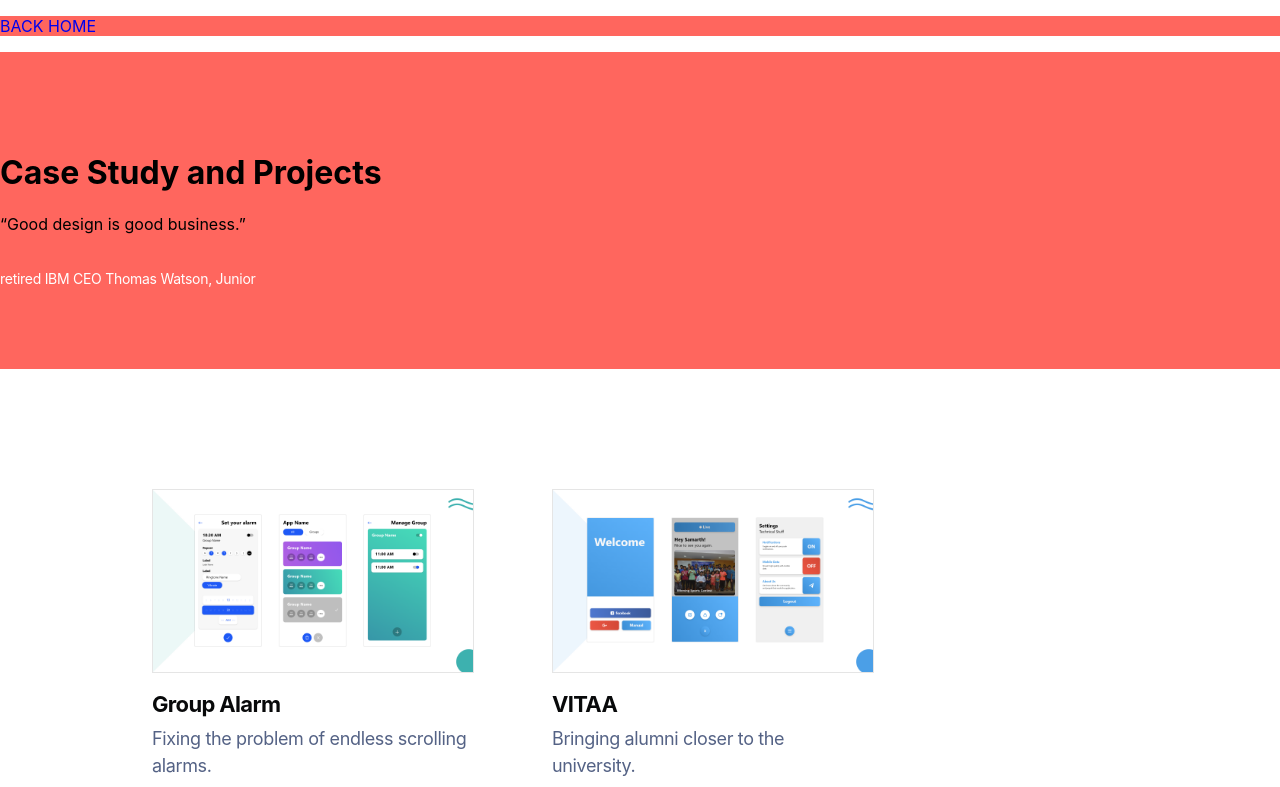
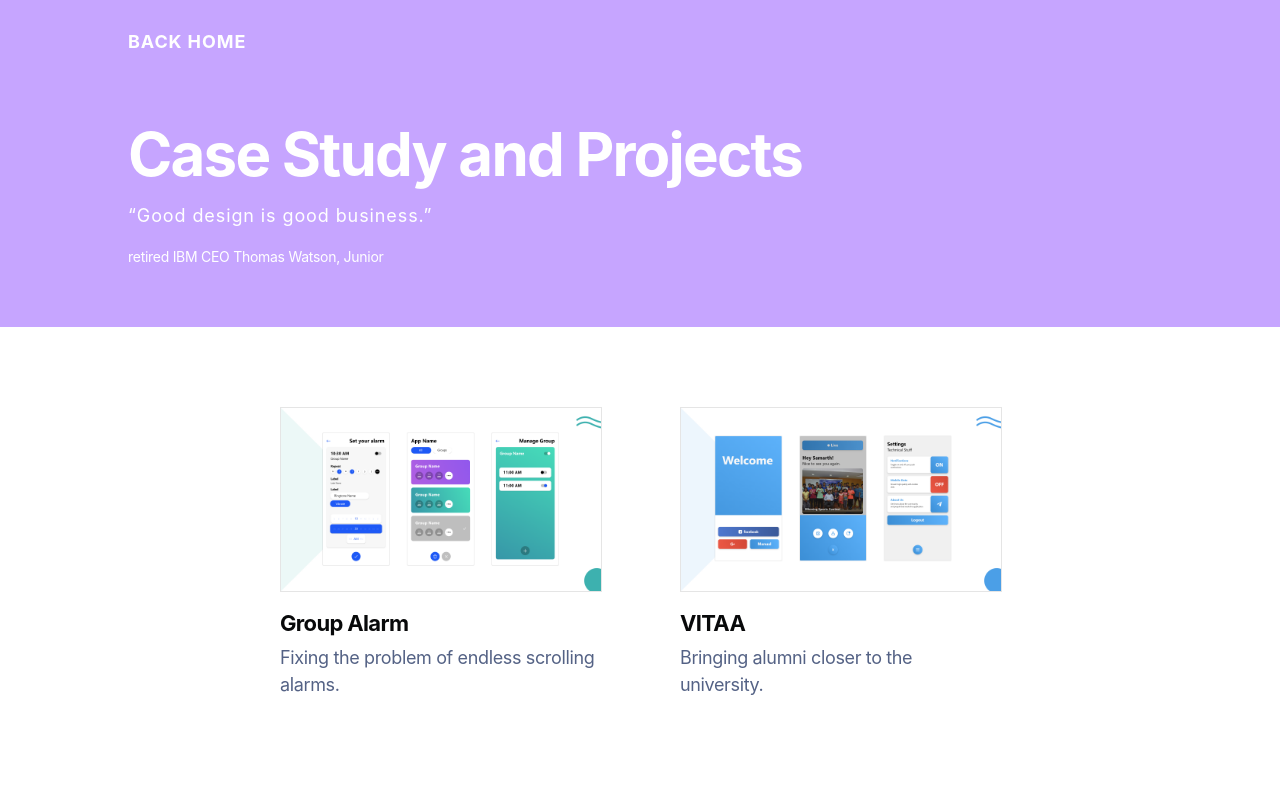
Before and after one commit to samarthdesigns/samarthdesigns.github.io, a React (Create React App) app: page /case-studies in a window 1280 px wide. Shown: the top 787 px of the page. Built offline with nearby package versions, Linux system fonts and the light colour scheme.

Commit message:
Fixed CSS

```diff
--- a/src/styles/App.css
+++ b/src/styles/App.css
@@ -485,3 +485,154 @@ a{
   }
 
 }
+
+
+
+
+
+
+
+
+
+
+
+
+
+
+
+
+
+
+
+
+
+/* Other pages */
+
+
+.listingPage .nav{
+  width: 100%;
+  padding-top: 30px;
+  padding-bottom: 10px;
+  background: #c6a5ff;;
+}
+
+.listingPage .content {
+  width: 80%;
+  max-width: 1200px;
+  margin: auto auto;
+}
+
+.listingPage .content p{
+  color: #ffffff;
+  font-weight: 400;
+  font-size: 18px;
+  line-height: 1.34;
+  font-weight: 400;
+  letter-spacing: 0.05em;
+  margin: 0px;
+  padding: 0px;
+}
+
+.listingPage .nav .content p{
+  font-weight: 700;
+  transform: translateX(0px);
+  transition: all .3s ease;
+}
+
+.listingPage .nav .content p:hover{
+  transform: translateX(2px);
+}
+
+.listingPage .container{
+  width: 100%;
+  padding-top: 40px;
+  padding-bottom: 60px;
+}
+
+.listingPage .header {
+  background: #c6a5ff;
+}
+
+.listingPage .content h1{
+  margin-top: 20px;
+  margin-bottom: 20px;
+  font-weight: 700;
+  font-size: 60px;
+  letter-spacing: -0.03em;
+  color: #ffffff;
+  line-height: 1;
+  height: auto;
+}
+
+.listingPage .content .header p{
+  color: #ffffff;
+  font-weight: 400;
+  font-size: 18px;
+  line-height: 1.34;
+  font-weight: 400;
+  letter-spacing: -0.02em;
+}
+
+@media (max-width: 900px) {
+    .content h1{
+        font-size: 40px;
+    }
+}
+
+.listingPage h6{
+  color: #ffffff;
+  font-weight: 400;
+  line-height: 1.34;
+  font-weight: 400;
+  letter-spacing: -0.02em;
+  font-size: 14px;
+  padding-top: 20px;
+  margin: 0px;
+}
+
+.projectsList .content{
+    text-align: center;
+}
+
+.projectsList .box{
+    display: inline-grid;
+    width: 100%;
+    max-width: 320px;
+    margin-left:40px;
+    margin-right: 40px;
+    margin-top: 40px;
+    margin-bottom: 40px;
+}
+
+.projectsList .box img{
+  width: 100%;
+  height: auto;
+  border: 1px solid rgba(0, 0, 0, 0.1);
+}
+
+.projectsList .box h3{
+  padding-top: 20px;
+  padding-bottom: 10px;
+  color: #08090a;
+  font-size: 22px;
+  line-height: 1;
+  font-weight: 700;
+  letter-spacing: -0.03em;
+  width: 100%;
+  text-align: left;
+}
+
+.projectsList .box p{
+  margin-bottom: 10px;
+  color: #546285;
+  font-size: 18px;
+  line-height: 1.5;
+  letter-spacing: -0.02em;
+  font-weight: 400;
+  width: 100%;
+  text-align: left;
+}
+
+.redheader{
+    background: #ff665e;
+}
--- a/src/styles/pages.css
+++ /dev/null
@@ -1,138 +0,0 @@
-body{
-    padding: 0px;
-    margin: 0px;
-    font-family: 'Inter', sans-serif;
-}
-
-a{
-    text-decoration: none;
-}
-
-
-.listtingPage .nav{
-    width: 100%;
-    padding-top: 30px;
-    padding-bottom: 10px;
-    background: #c6a5ff;;
-}
-
-.listtingPage .content {
-    width: 80%;
-    max-width: 1200px;
-    margin: auto auto;
-}
-
-.listtingPage .content p{
-    color: #ffffff;
-    font-weight: 400;
-    font-size: 18px;
-    line-height: 1.34;
-    font-weight: 400;
-    letter-spacing: 0.05em;
-    margin: 0px;
-    padding: 0px;
-}
-
-.listtingPage .nav .content p{
-    font-weight: 700;
-    transform: translateX(0px);
-    transition: all .3s ease;
-}
-
-.listtingPage .nav .content p:hover{
-    transform: translateX(2px);
-}
-
-.listtingPage .container{
-    width: 100%;
-    padding-top: 40px;
-    padding-bottom: 60px;
-}
-
-.listtingPage .header {
-    background: #c6a5ff;
-}
-
-.listtingPage .content h1{
-    margin-top: 20px;
-    margin-bottom: 20px;
-    font-weight: 700;
-    font-size: 60px;
-    letter-spacing: -0.03em;
-    color: #ffffff;
-    line-height: 1;
-    height: auto;
-  }
-
-  .listtingPage .content .header p{
-    color: #ffffff;
-    font-weight: 400;
-    font-size: 18px;
-    line-height: 1.34;
-    font-weight: 400;
-    letter-spacing: -0.02em;
-  }
-
-  @media (max-width: 900px) {
-      .content h1{
-          font-size: 40px;
-      }
-  }
-
-  h6{
-    color: #ffffff;
-    font-weight: 400;
-    line-height: 1.34;
-    font-weight: 400;
-    letter-spacing: -0.02em;
-    font-size: 14px;
-    padding-top: 20px;
-    margin: 0px;
-  }
-
-  .projectsList .content{
-      text-align: center;
-  }
-
-  .projectsList .box{
-      display: inline-grid;
-      width: 100%;
-      max-width: 320px;
-      margin-left:40px;
-      margin-right: 40px;
-      margin-top: 40px;
-      margin-bottom: 40px;
-  }
-
-  .projectsList .box img{
-    width: 100%;
-    height: auto;
-    border: 1px solid rgba(0, 0, 0, 0.1);
-  }
-
-  .projectsList .box h3{
-    padding-top: 20px;
-    padding-bottom: 10px;
-    color: #08090a;
-    font-size: 22px;
-    line-height: 1;
-    font-weight: 700;
-    letter-spacing: -0.03em;
-    width: 100%;
-    text-align: left;
-  }
-
-  .projectsList .box p{
-    margin-bottom: 10px;
-    color: #546285;
-    font-size: 18px;
-    line-height: 1.5;
-    letter-spacing: -0.02em;
-    font-weight: 400;
-    width: 100%;
-    text-align: left;
-  }
-
-  .redheader{
-      background: #ff665e;
-  }
--- a/src/webpages/caseStudies.js
+++ b/src/webpages/caseStudies.js
@@ -1,4 +1,4 @@
-import '../styles/pages.css';
+import '../styles/App.css';
 import data from '../listing.json'
 
 function CaseStudies() {
--- a/src/webpages/industrialProjects.js
+++ b/src/webpages/industrialProjects.js
@@ -1,4 +1,4 @@
-import '../styles/pages.css';
+import '../styles/App.css';
 import data from '../listing.json'
 
 function IndustrialProjects() {
@@ -6,7 +6,7 @@ function IndustrialProjects() {
 
   return (
 
-    <div class="website">
+    <div class="website listingPage">
 
         <div class="nav">
 
```
